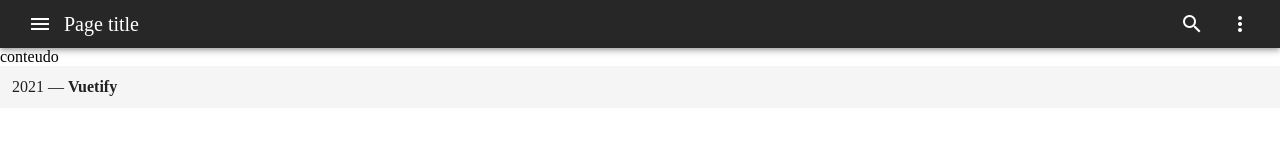
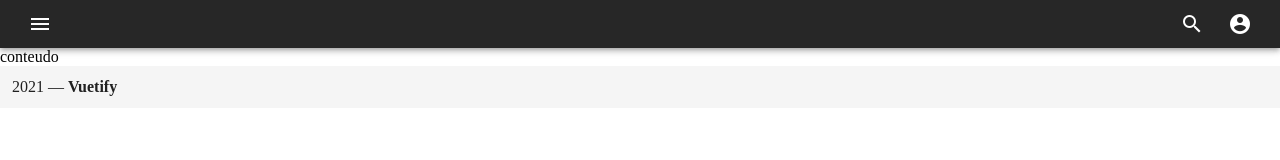
Before and after one commit to McLuck/loja-roberta, a Vue app: page /#/Home in a window 1280 px wide. Shown: the top 160 px of the page. Built offline with nearby package versions, Linux system fonts and the light colour scheme.

Commit message:
troca icone user

```diff
--- a/package.json
+++ b/package.json
@@ -13,6 +13,7 @@
     "build": "node build/build.js"
   },
   "dependencies": {
+    "@mdi/react": "^1.5.0",
     "es6-promise": "^4.2.8",
     "vue": "^2.5.2",
     "vue-router": "^3.0.1",
--- a/src/components/Home.vue
+++ b/src/components/Home.vue
@@ -3,7 +3,7 @@
     <v-app-bar color="deep-purple accent-4" dense dark>
       <v-app-bar-nav-icon></v-app-bar-nav-icon>
 
-      <v-toolbar-title>Page title</v-toolbar-title>
+      <v-toolbar-title></v-toolbar-title>
 
       <v-spacer></v-spacer>
 
@@ -14,7 +14,7 @@
       <v-menu left bottom>
         <template v-slot:activator="{ on, attrs }">
           <v-btn icon v-bind="attrs" v-on="on">
-            <v-icon>mdi-dots-vertical</v-icon>
+            <v-icon>mdi-account-circle</v-icon>
           </v-btn>
         </template>
 
@@ -25,9 +25,7 @@
         </v-list>
       </v-menu>
     </v-app-bar>
-    <v-main>
-      conteudo
-    </v-main>
+    <v-main> conteudo </v-main>
     <v-footer v:bind="fixed" padless>
       <v-col class="text-center" cols="12">
         {{ new Date().getFullYear() }} — <strong>Vuetify</strong>
```
Also changed, not shown: 1 other file (tests, documents, lock files or other folders).
